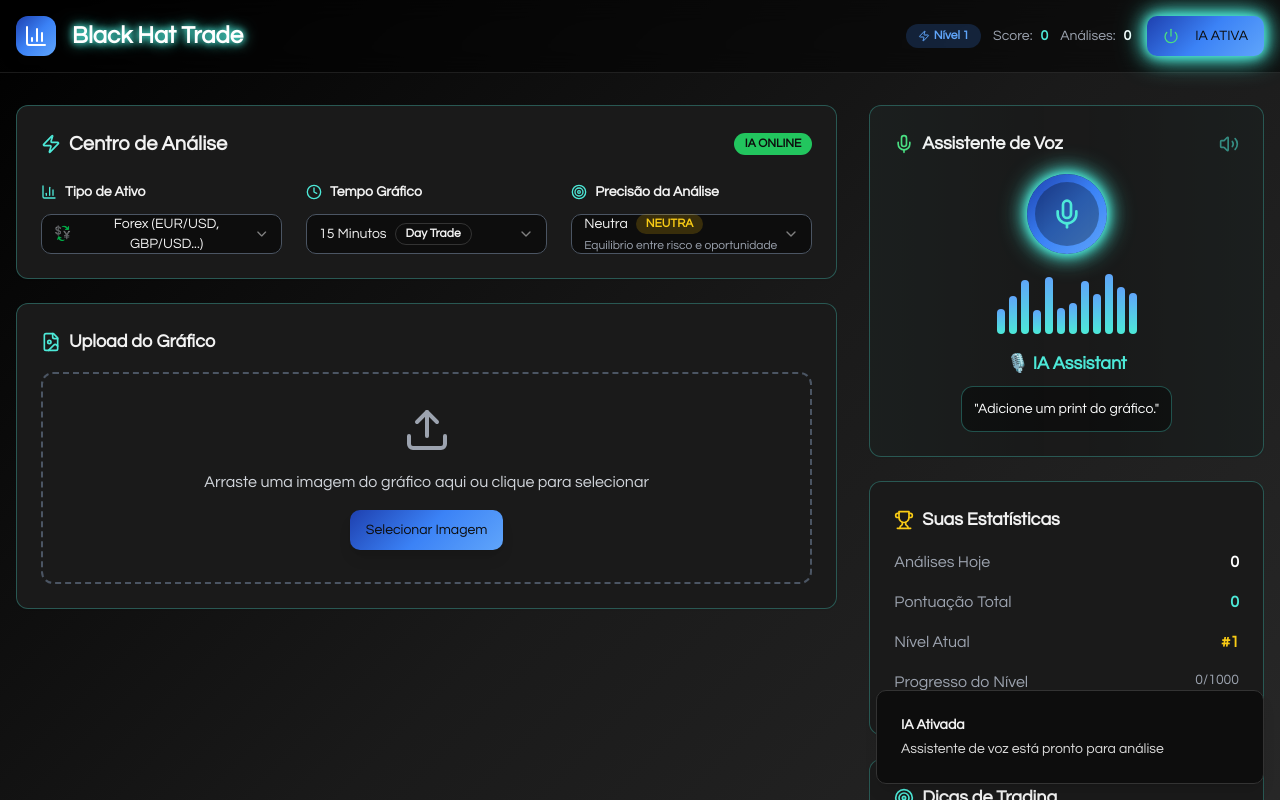
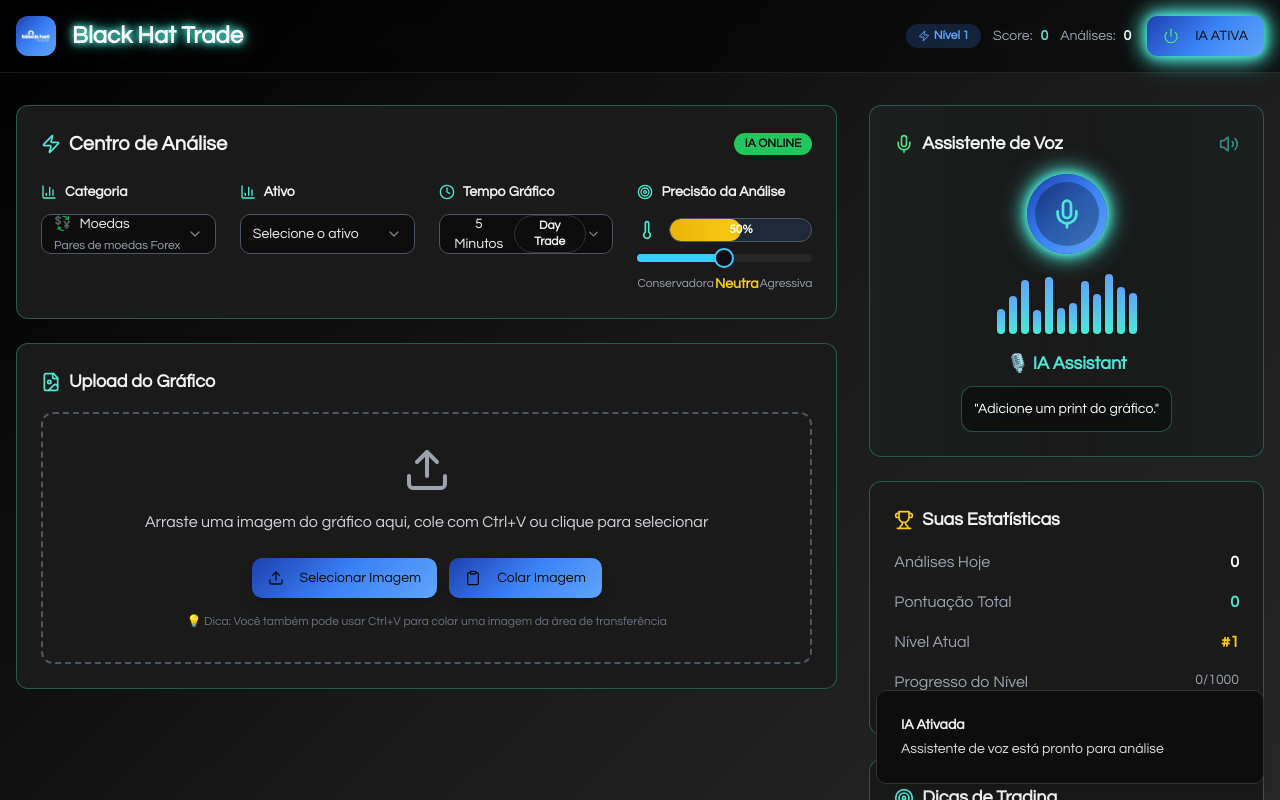
Before and after one commit to pedrosanne/app-bht, a React (Vite) app: page / in a window 1280 px wide. Both pictures are taken after a click on the button "ATIVAR IA". Shown: the top 800 px of the page. Built offline with nearby package versions, Linux system fonts and the light colour scheme.

Commit message:
Refactor: Implement trading assets, timeframe, and precision
- Implemented asset types (Moedas, Ações, Crypto) with organized lists.
- Added timeframe options (5s, 10s, 15s, 30s, 1m, 2m, 3m, 5m).
- Added precision slider/thermometer.
- Added paste functionality for image upload.
- Updated logo.

```diff
--- a/index.html
+++ b/index.html
@@ -13,6 +13,9 @@
     <link rel="preconnect" href="https://fonts.gstatic.com" crossorigin>
     <link href="https://fonts.googleapis.com/css2?family=Questrial:wght@400&display=swap" rel="stylesheet">
 
+    <!-- Favicon/Logo -->
+    <link rel="icon" href="/lovable-uploads/b6caf80d-f50c-4265-87a8-3b903b1176c7.png" type="image/png">
+
     <meta property="og:title" content="Black Hat Trade - Análise de Gráficos com IA" />
     <meta property="og:description" content="Plataforma de análise de gráficos para day traders com assistente de voz e IA" />
     <meta property="og:type" content="website" />
--- a/src/components/ImageUpload.tsx
+++ b/src/components/ImageUpload.tsx
@@ -1,8 +1,8 @@
 
-import React, { useCallback, useState } from 'react';
+import React, { useCallback, useState, useEffect } from 'react';
 import { Card } from '@/components/ui/card';
 import { Button } from '@/components/ui/button';
-import { Upload, FileImage, Loader2 } from 'lucide-react';
+import { Upload, FileImage, Loader2, Clipboard } from 'lucide-react';
 import { useToast } from '@/hooks/use-toast';
 
 interface ImageUploadProps {
@@ -48,6 +48,67 @@ const ImageUpload: React.FC<ImageUploadProps> = ({
     reader.readAsDataURL(file);
   }, [isActive, onImageUpload, toast]);
 
+  const handlePasteImage = useCallback(async () => {
+    if (!isActive) {
+      toast({
+        title: "IA Inativa",
+        description: "Ative a IA primeiro para colar imagens",
+        variant: "destructive"
+      });
+      return;
+    }
+
+    try {
+      const clipboardItems = await navigator.clipboard.read();
+
+      for (const clipboardItem of clipboardItems) {
+        for (const type of clipboardItem.types) {
+          if (type.startsWith('image/')) {
+            const blob = await clipboardItem.getType(type);
+            const file = new File([blob], 'pasted-image.png', { type });
+            handleFileUpload(file);
+            toast({
+              title: "Imagem Colada",
+              description: "Imagem colada com sucesso da área de transferência",
+            });
+            return;
+          }
+        }
+      }
+
+      toast({
+        title: "Nenhuma Imagem",
+        description: "Não foi encontrada nenhuma imagem na área de transferência",
+        variant: "destructive"
+      });
+    } catch (error) {
+      toast({
+        title: "Erro ao Colar",
+        description: "Não foi possível acessar a área de transferência. Tente usar Ctrl+V.",
+        variant: "destructive"
+      });
+    }
+  }, [isActive, handleFileUpload, toast]);
+
+  // Handler para Ctrl+V
+  useEffect(() => {
+    const handleKeyPaste = async (e: KeyboardEvent) => {
+      if (e.ctrlKey && e.key === 'v' && isActive) {
+        e.preventDefault();
+
+        if (!navigator.clipboard || !navigator.clipboard.read) {
+          // Fallback para browsers mais antigos
+          return;
+        }
+
+        await handlePasteImage();
+      }
+    };
+
+    document.addEventListener('keydown', handleKeyPaste);
+    return () => document.removeEventListener('keydown', handleKeyPaste);
+  }, [handlePasteImage, isActive]);
+
   const handleDrop = useCallback((e: React.DragEvent) => {
     e.preventDefault();
     setIsDragOver(false);
@@ -87,13 +148,14 @@ const ImageUpload: React.FC<ImageUploadProps> = ({
           onDragLeave={() => setIsDragOver(false)}
         >
           <Upload className="h-12 w-12 text-gray-400 mx-auto mb-4" />
-          <p className="text-gray-300 mb-4">
+          <p className="text-gray-300 mb-6">
             {isActive
-              ? "Arraste uma imagem do gráfico aqui ou clique para selecionar"
+              ? "Arraste uma imagem do gráfico aqui, cole com Ctrl+V ou clique para selecionar"
               : "Ative a IA primeiro para fazer upload"
             }
           </p>
 
+          <div className="flex flex-col sm:flex-row gap-3 justify-center">
             <input
               type="file"
               accept="image/*"
@@ -109,9 +171,26 @@ const ImageUpload: React.FC<ImageUploadProps> = ({
               disabled={!isActive}
             >
               <label htmlFor="file-upload">
+                <Upload className="h-4 w-4 mr-2" />
                 Selecionar Imagem
               </label>
             </Button>
+
+            <Button
+              onClick={handlePasteImage}
+              className="metal-button"
+              disabled={!isActive}
+            >
+              <Clipboard className="h-4 w-4 mr-2" />
+              Colar Imagem
+            </Button>
+          </div>
+
+          {isActive && (
+            <p className="text-xs text-gray-500 mt-4">
+              💡 Dica: Você também pode usar Ctrl+V para colar uma imagem da área de transferência
+            </p>
+          )}
         </div>
       ) : (
         <Card className="p-4 glass-effect border-neon-blue/30">
--- /dev/null
+++ b/src/components/PrecisionSlider.tsx
@@ -0,0 +1,79 @@
+
+import React from 'react';
+import { Slider } from '@/components/ui/slider';
+import { Label } from '@/components/ui/label';
+import { Target, Thermometer } from 'lucide-react';
+
+interface PrecisionSliderProps {
+  value: number;
+  onChange: (value: number) => void;
+  disabled?: boolean;
+}
+
+const PrecisionSlider: React.FC<PrecisionSliderProps> = ({ value, onChange, disabled = false }) => {
+  const getPrecisionColor = (precision: number) => {
+    if (precision <= 30) return 'from-green-500 to-green-400';
+    if (precision <= 70) return 'from-yellow-500 to-yellow-400';
+    return 'from-red-500 to-red-400';
+  };
+
+  const getPrecisionLabel = (precision: number) => {
+    if (precision <= 30) return 'Conservadora';
+    if (precision <= 70) return 'Neutra';
+    return 'Agressiva';
+  };
+
+  return (
+    <div className="space-y-4">
+      <Label className="text-sm font-semibold flex items-center space-x-2">
+        <Target className="h-4 w-4 text-neon-blue" />
+        <span>Precisão da Análise</span>
+      </Label>
+
+      <div className="space-y-3">
+        {/* Termômetro Visual */}
+        <div className="flex items-center space-x-3">
+          <Thermometer className="h-5 w-5 text-neon-blue" />
+          <div className="flex-1 relative">
+            <div className="h-6 bg-gray-800 rounded-full overflow-hidden border border-gray-600">
+              <div
+                className={`h-full bg-gradient-to-r ${getPrecisionColor(value)} transition-all duration-300 rounded-full`}
+                style={{ width: `${value}%` }}
+              />
+            </div>
+            <div className="absolute inset-0 flex items-center justify-center">
+              <span className="text-white text-xs font-semibold drop-shadow-lg">
+                {value}%
+              </span>
+            </div>
+          </div>
+        </div>
+
+        {/* Slider */}
+        <Slider
+          value={[value]}
+          onValueChange={(values) => onChange(values[0])}
+          max={100}
+          min={1}
+          step={1}
+          disabled={disabled}
+          className="w-full"
+        />
+
+        {/* Label de Precisão */}
+        <div className="flex justify-between items-center">
+          <span className="text-xs text-gray-400">Conservadora</span>
+          <span className={`text-sm font-semibold ${
+            value <= 30 ? 'text-green-400' :
+            value <= 70 ? 'text-yellow-400' : 'text-red-400'
+          }`}>
+            {getPrecisionLabel(value)}
+          </span>
+          <span className="text-xs text-gray-400">Agressiva</span>
+        </div>
+      </div>
+    </div>
+  );
+};
+
+export default PrecisionSlider;
--- a/src/components/TradingForm.tsx
+++ b/src/components/TradingForm.tsx
@@ -4,68 +4,160 @@ import { Card } from '@/components/ui/card';
 import { Select, SelectContent, SelectItem, SelectTrigger, SelectValue } from '@/components/ui/select';
 import { Label } from '@/components/ui/label';
 import { Badge } from '@/components/ui/badge';
-import { BarChart3, Clock, Target } from 'lucide-react';
+import { BarChart3, Clock } from 'lucide-react';
+import PrecisionSlider from './PrecisionSlider';
 
 interface TradingFormProps {
   params: {
+    assetType: string;
     asset: string;
     timeframe: string;
-    precision: string;
+    precision: number;
   };
   onChange: (params: any) => void;
   disabled?: boolean;
 }
 
 const TradingForm: React.FC<TradingFormProps> = ({ params, onChange, disabled = false }) => {
-  const updateParam = (key: string, value: string) => {
-    onChange({ ...params, [key]: value });
+  const updateParam = (key: string, value: string | number) => {
+    const newParams = { ...params, [key]: value };
+    // Reset asset when changing asset type
+    if (key === 'assetType') {
+      newParams.asset = '';
+    }
+    onChange(newParams);
   };
 
-  const assetOptions = [
-    { value: 'forex', label: 'Forex (EUR/USD, GBP/USD...)', icon: '💱' },
-    { value: 'crypto', label: 'Criptomoedas (BTC, ETH...)', icon: '₿' },
-    { value: 'stocks', label: 'Ações (AAPL, TSLA...)', icon: '📈' },
-    { value: 'indices', label: 'Índices (S&P500, NASDAQ...)', icon: '📊' },
+  const assetTypes = [
+    { value: 'moedas', label: 'Moedas', icon: '💱', description: 'Pares de moedas Forex' },
+    { value: 'acoes', label: 'Ações', icon: '📈', description: 'Ações de grandes empresas' },
+    { value: 'crypto', label: 'Crypto', icon: '₿', description: 'Criptomoedas principais' },
   ];
 
+  const assetsByType = {
+    moedas: [
+      { value: 'AUD-CAD-OTC', label: 'AUD-CAD (OTC)' },
+      { value: 'AUD-JPY-OTC', label: 'AUD-JPY (OTC)' },
+      { value: 'EUR-GBP-OTC', label: 'EUR-GBP (OTC)' },
+      { value: 'EUR-JPY-OTC', label: 'EUR-JPY (OTC)' },
+      { value: 'EUR-USD-OTC', label: 'EUR-USD (OTC)' },
+      { value: 'GBP-JPY-OTC', label: 'GBP-JPY (OTC)' },
+      { value: 'GBP-USD-OTC', label: 'GBP-USD (OTC)' },
+      { value: 'USD-BRL-OTC', label: 'USD-BRL (OTC)' },
+      { value: 'USD-JPY-OTC', label: 'USD-JPY (OTC)' },
+      { value: 'AUD-CAD', label: 'AUD-CAD' },
+      { value: 'AUD-JPY', label: 'AUD-JPY' },
+      { value: 'EUR-GBP', label: 'EUR-GBP' },
+      { value: 'EUR-JPY', label: 'EUR-JPY' },
+      { value: 'EUR-USD', label: 'EUR-USD' },
+      { value: 'GBP-JPY', label: 'GBP-JPY' },
+      { value: 'GBP-USD', label: 'GBP-USD' },
+      { value: 'USD-JPY', label: 'USD-JPY' },
+    ],
+    acoes: [
+      { value: 'Amazon-OTC', label: 'Amazon (OTC)' },
+      { value: 'Apple-OTC', label: 'Apple (OTC)' },
+      { value: 'Facebook-OTC', label: 'Facebook (OTC)' },
+      { value: 'Google-OTC', label: 'Google (OTC)' },
+      { value: 'Intel-OTC', label: 'Intel (OTC)' },
+      { value: 'McDonalds-OTC', label: "McDonald's (OTC)" },
+      { value: 'Microsoft-OTC', label: 'Microsoft (OTC)' },
+      { value: 'NVIDIA-OTC', label: 'NVIDIA (OTC)' },
+      { value: 'Tesla-OTC', label: 'Tesla (OTC)' },
+      { value: 'Amazon', label: 'Amazon' },
+      { value: 'Apple', label: 'Apple' },
+      { value: 'Facebook', label: 'Facebook' },
+      { value: 'Google', label: 'Google' },
+      { value: 'Intel', label: 'Intel' },
+      { value: 'McDonalds', label: "McDonald's" },
+      { value: 'Microsoft', label: 'Microsoft' },
+      { value: 'NVIDIA', label: 'NVIDIA' },
+      { value: 'Tesla', label: 'Tesla' },
+    ],
+    crypto: [
+      { value: 'Bitcoin-OTC', label: 'Bitcoin (OTC)' },
+      { value: 'Cardano-OTC', label: 'Cardano (OTC)' },
+      { value: 'Dogecoin-OTC', label: 'Dogecoin (OTC)' },
+      { value: 'Ethereum-OTC', label: 'Ethereum (OTC)' },
+      { value: 'Solana-OTC', label: 'Solana (OTC)' },
+      { value: 'TRON-OTC', label: 'TRON (OTC)' },
+      { value: 'USDT-OTC', label: 'USDT (OTC)' },
+      { value: 'XRP-OTC', label: 'XRP (OTC)' },
+    ],
+  };
+
   const timeframeOptions = [
-    { value: 'M1', label: '1 Minuto', duration: 'Scalping' },
-    { value: 'M5', label: '5 Minutos', duration: 'Day Trade' },
-    { value: 'M15', label: '15 Minutos', duration: 'Day Trade' },
-    { value: 'H1', label: '1 Hora', duration: 'Swing' },
-    { value: 'H4', label: '4 Horas', duration: 'Swing' },
-    { value: 'D1', label: '1 Dia', duration: 'Position' },
+    { value: '5s', label: '5 Segundos', duration: 'Ultra-rápido' },
+    { value: '10s', label: '10 Segundos', duration: 'Muito rápido' },
+    { value: '15s', label: '15 Segundos', duration: 'Rápido' },
+    { value: '30s', label: '30 Segundos', duration: 'Rápido' },
+    { value: '1m', label: '1 Minuto', duration: 'Scalping' },
+    { value: '2m', label: '2 Minutos', duration: 'Scalping' },
+    { value: '3m', label: '3 Minutos', duration: 'Scalping' },
+    { value: '5m', label: '5 Minutos', duration: 'Day Trade' },
   ];
 
-  const precisionOptions = [
-    { value: 'conservadora', label: 'Conservadora', description: 'Sinais mais seguros, menor frequência', color: 'bg-green-500/20 text-green-400' },
-    { value: 'neutra', label: 'Neutra', description: 'Equilibrio entre risco e oportunidade', color: 'bg-yellow-500/20 text-yellow-400' },
-    { value: 'agressiva', label: 'Agressiva', description: 'Mais sinais, maior risco/retorno', color: 'bg-red-500/20 text-red-400' },
-  ];
+  const currentAssets = params.assetType ? assetsByType[params.assetType as keyof typeof assetsByType] || [] : [];
 
   return (
-    <div className="grid grid-cols-1 md:grid-cols-3 gap-6">
+    <div className="grid grid-cols-1 md:grid-cols-2 lg:grid-cols-4 gap-6">
 
       {/* Tipo de Ativo */}
       <div className="space-y-3">
         <Label className="text-sm font-semibold flex items-center space-x-2">
           <BarChart3 className="h-4 w-4 text-neon-blue" />
-          <span>Tipo de Ativo</span>
+          <span>Categoria</span>
+        </Label>
+        <Select
+          value={params.assetType}
+          onValueChange={(value) => updateParam('assetType', value)}
+          disabled={disabled}
+        >
+          <SelectTrigger className="glass-effect border-gray-600 focus:border-neon-blue">
+            <SelectValue placeholder="Selecione a categoria" />
+          </SelectTrigger>
+          <SelectContent className="bg-black border-gray-600">
+            {assetTypes.map((option) => (
+              <SelectItem key={option.value} value={option.value}>
+                <div className="flex flex-col space-y-1">
+                  <div className="flex items-center space-x-2">
+                    <span>{option.icon}</span>
+                    <span>{option.label}</span>
+                  </div>
+                  <span className="text-xs text-gray-400">
+                    {option.description}
+                  </span>
+                </div>
+              </SelectItem>
+            ))}
+          </SelectContent>
+        </Select>
+      </div>
+
+      {/* Ativo Específico */}
+      <div className="space-y-3">
+        <Label className="text-sm font-semibold flex items-center space-x-2">
+          <BarChart3 className="h-4 w-4 text-neon-blue" />
+          <span>Ativo</span>
         </Label>
         <Select
           value={params.asset}
           onValueChange={(value) => updateParam('asset', value)}
-          disabled={disabled}
+          disabled={disabled || !params.assetType}
         >
           <SelectTrigger className="glass-effect border-gray-600 focus:border-neon-blue">
-            <SelectValue />
+            <SelectValue placeholder="Selecione o ativo" />
           </SelectTrigger>
-          <SelectContent className="bg-black border-gray-600">
-            {assetOptions.map((option) => (
+          <SelectContent className="bg-black border-gray-600 max-h-60">
+            {currentAssets.map((option) => (
               <SelectItem key={option.value} value={option.value}>
-                <div className="flex items-center space-x-2">
-                  <span>{option.icon}</span>
+                <div className="flex items-center justify-between w-full">
                   <span>{option.label}</span>
+                  {option.label.includes('(OTC)') && (
+                    <Badge variant="outline" className="ml-2 text-xs text-orange-400 border-orange-400">
+                      OTC
+                    </Badge>
+                  )}
                 </div>
               </SelectItem>
             ))}
@@ -85,7 +177,7 @@ const TradingForm: React.FC<TradingFormProps> = ({ params, onChange, disabled =
           disabled={disabled}
         >
           <SelectTrigger className="glass-effect border-gray-600 focus:border-neon-blue">
-            <SelectValue />
+            <SelectValue placeholder="Selecione o tempo" />
           </SelectTrigger>
           <SelectContent className="bg-black border-gray-600">
             {timeframeOptions.map((option) => (
@@ -104,36 +196,11 @@ const TradingForm: React.FC<TradingFormProps> = ({ params, onChange, disabled =
 
       {/* Precisão */}
       <div className="space-y-3">
-        <Label className="text-sm font-semibold flex items-center space-x-2">
-          <Target className="h-4 w-4 text-neon-blue" />
-          <span>Precisão da Análise</span>
-        </Label>
-        <Select
+        <PrecisionSlider
           value={params.precision}
-          onValueChange={(value) => updateParam('precision', value)}
+          onChange={(value) => updateParam('precision', value)}
           disabled={disabled}
-        >
-          <SelectTrigger className="glass-effect border-gray-600 focus:border-neon-blue">
-            <SelectValue />
-          </SelectTrigger>
-          <SelectContent className="bg-black border-gray-600">
-            {precisionOptions.map((option) => (
-              <SelectItem key={option.value} value={option.value}>
-                <div className="flex flex-col space-y-1">
-                  <div className="flex items-center space-x-2">
-                    <span>{option.label}</span>
-                    <Badge className={`text-xs ${option.color} border-0`}>
-                      {option.value.toUpperCase()}
-                    </Badge>
-                  </div>
-                  <span className="text-xs text-gray-400">
-                    {option.description}
-                  </span>
-                </div>
-              </SelectItem>
-            ))}
-          </SelectContent>
-        </Select>
+        />
       </div>
     </div>
   );
--- a/src/pages/Index.tsx
+++ b/src/pages/Index.tsx
@@ -21,9 +21,10 @@ const Index = () => {
   const [totalScore, setTotalScore] = useState(0);
   const [analysisCount, setAnalysisCount] = useState(0);
   const [tradingParams, setTradingParams] = useState({
-    asset: 'forex',
-    timeframe: 'M15',
-    precision: 'neutra'
+    assetType: 'moedas',
+    asset: '',
+    timeframe: '5m',
+    precision: 50
   });
   const { toast } = useToast();
 
@@ -85,8 +86,12 @@ const Index = () => {
         <div className="container mx-auto px-4 py-4">
           <div className="flex items-center justify-between">
             <div className="flex items-center space-x-4">
-              <div className="w-10 h-10 bg-gradient-metal rounded-lg flex items-center justify-center">
-                <BarChart3 className="h-6 w-6 text-white" />
+              <div className="w-10 h-10 rounded-lg overflow-hidden flex items-center justify-center bg-gradient-metal">
+                <img
+                  src="/lovable-uploads/b6caf80d-f50c-4265-87a8-3b903b1176c7.png"
+                  alt="Black Hat Trade Logo"
+                  className="w-8 h-8 object-contain"
+                />
               </div>
               <h1 className="text-2xl font-bold text-white animate-glow">
                 Black Hat Trade
```
Also changed, not shown: public/lovable-uploads/b6caf80d-f50c-4265-87a8-3b903b1176c7.png (added). Lines whose indentation alone changed are shown as unchanged.
